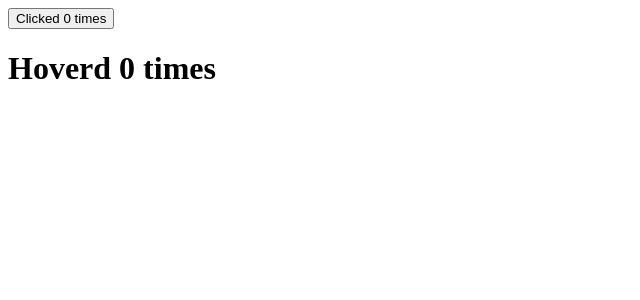
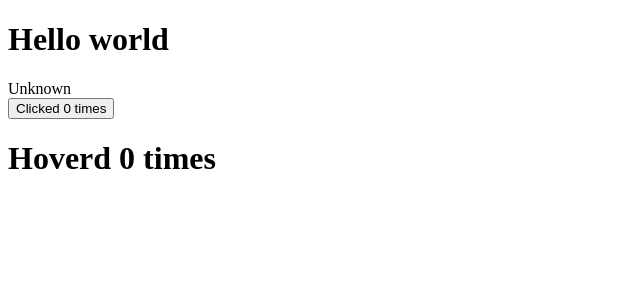
Before and after one commit to Akashkarmokar/React-Practice, a React (Create React App) app: page / in a window 1280 px wide. Shown: the top 300 px of the page, without its empty margins (0-640 px from the left). Built offline with nearby package versions, Linux system fonts and the light colour scheme.

Commit message:
Render Props Pattern

```diff
--- a/src/App.js
+++ b/src/App.js
@@ -1,12 +1,24 @@
 import ClickCounter from './Component/ClickCounter';
+import Counter from './Component/Counter';
 import HoverCounter from './Component/HoverCounter';
+import User from './Component/User';
 
 function App() {
     // const quantities = [1, 2, 3];
     return (
         <div>
-            <ClickCounter />
-            <HoverCounter />
+            <h1>Hello world</h1>
+            <User render={(isLoggedIn) => (isLoggedIn ? 'Akash' : 'Unknown')} />
+            <Counter
+                renderLogic={(counter, handleCounter) => (
+                    <ClickCounter counter={counter} handleCounter={handleCounter} />
+                )}
+            />
+            <Counter
+                renderLogic={(counter, handleCounter) => (
+                    <HoverCounter counter={counter} handleCounter={handleCounter} />
+                )}
+            />
         </div>
     );
 }
--- a/src/Component/ClickCounter.js
+++ b/src/Component/ClickCounter.js
@@ -1,11 +1,9 @@
-import withCounter from '../HOC/withCounter';
-
-const ClickCounter = ({ counter, handleClickCounter }) => (
-    <div>
-        <button type="button" onClick={handleClickCounter}>
-            Clicked {counter} times
-        </button>
-    </div>
-);
-
-export default withCounter(ClickCounter);
+export default function ClickCounter({ counter, handleCounter }) {
+    return (
+        <div>
+            <button type="button" onClick={handleCounter}>
+                Clicked {counter} times
+            </button>
+        </div>
+    );
+}
--- /dev/null
+++ b/src/Component/Counter.js
@@ -0,0 +1,20 @@
+import React from 'react';
+
+export default class Counter extends React.Component {
+    state = {
+        counter: 0,
+    };
+
+    handleCounter = () => {
+        this.setState((prevState) => ({
+            counter: prevState.counter + 1,
+        }));
+    };
+
+    render() {
+        const { renderLogic } = this.props;
+        const { counter } = this.state;
+
+        return renderLogic(counter, this.handleCounter);
+    }
+}
--- a/src/Component/HoverCounter.js
+++ b/src/Component/HoverCounter.js
@@ -1,9 +1,7 @@
-import withCounter from '../HOC/withCounter';
-
-const ClickCounter = ({ counter, handleClickCounter }) => (
-    <div>
-        <h1 onMouseOver={handleClickCounter}>Hoverd {counter} times</h1>
-    </div>
-);
-
-export default withCounter(ClickCounter);
+export default function HoverCounter({ counter, handleCounter }) {
+    return (
+        <div>
+            <h1 onMouseOver={handleCounter}> Hoverd {counter} times</h1>
+        </div>
+    );
+}
--- /dev/null
+++ b/src/Component/User.js
@@ -0,0 +1,3 @@
+export default function User({ render }) {
+    return render(false);
+}
--- a/src/HOC/withCounter.js
+++ /dev/null
@@ -1,28 +0,0 @@
-import React from 'react';
-
-/**
- * Higher Order Componet.
- * It take a component which need single counter.
- */
-const withCounter = (OriginalComponent) => {
-    class newComponent extends React.Component {
-        state = {
-            counter: 0,
-        };
-
-        handleCounterValue = () => {
-            this.setState((prevState) => ({ counter: prevState.counter + 1 }));
-        };
-
-        render() {
-            const { counter } = this.state;
-            return (
-                <OriginalComponent counter={counter} handleClickCounter={this.handleCounterValue} />
-            );
-        }
-    }
-
-    return newComponent;
-};
-
-export default withCounter;
```
